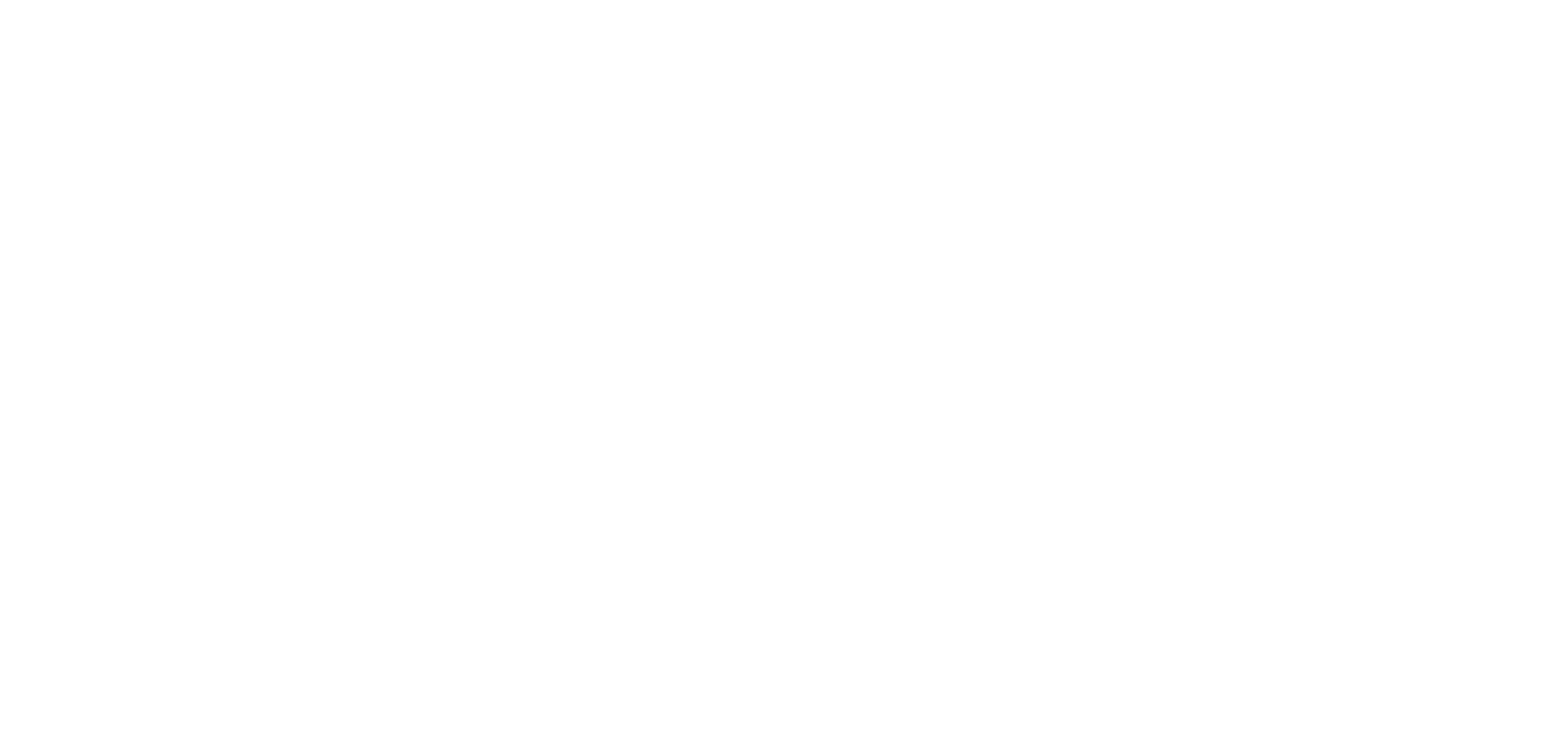
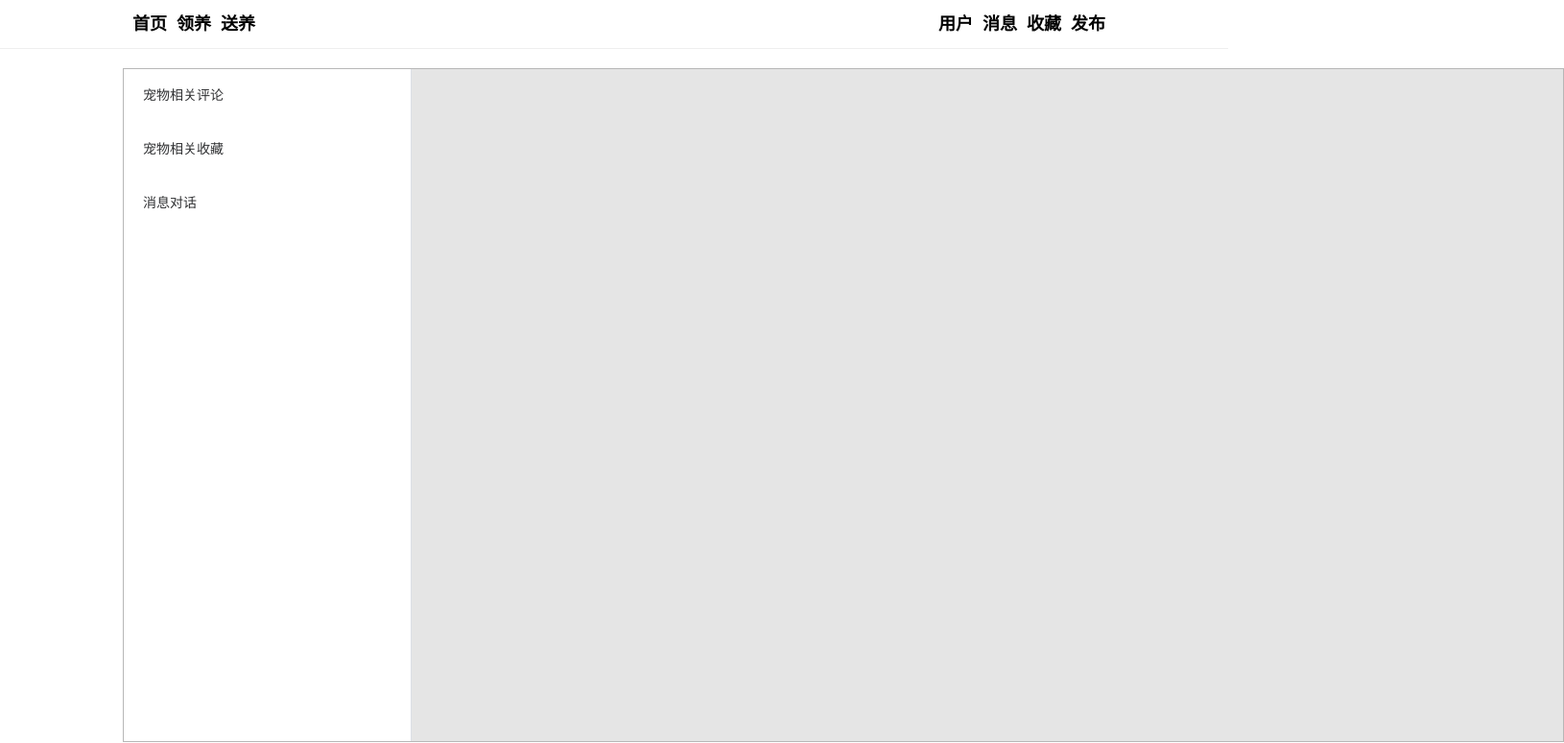
Before and after one commit to LinliR/pet, a Vue app: page /review in a window 1280 px wide. Before the commit this address had no page. Shown: the top 774 px of the page at 96% size, 1630 px wide, since content can reach past the window. Built offline with nearby package versions, Linux system fonts and the light colour scheme.

Commit message:
用户宠物信息

```diff
--- a/src/components/user/message/message.vue
+++ b/src/components/user/message/message.vue
@@ -1,11 +1,102 @@
-<script setup>
+<template>
+  <div class="content">
+    <div class="message-left">
+      <el-menu style="height: 700px;"
+               default-active="2"
+               class="el-menu-vertical-demo"
+      >
+        <el-menu-item v-for="item in nav" @click="showView(item)">
+          {{ item.name }}
+        </el-menu-item>
+      </el-menu>
+    </div>
+    <div class="message-right">
+      <div v-if="reviewFlag">
+        <review></review>
+      </div>
+      <div v-if="collectionFlag">
+        <collection></collection>
+      </div>
+      <div v-if="dialogueFlag">
+        <dialogue></dialogue>
+      </div>
+    </div>
 
+  </div>
+</template>
+
+<script>
+import review from "./operation/review.vue";
+import Collection from "./operation/collection.vue";
+import Dialogue from "@/components/user/message/operation/dialogue.vue";
+
+export default {
+  components: {
+    Dialogue,
+    Collection,
+    review,
+  },
+  data: function () {
+    return {
+      nav :[
+        {
+          name:'宠物相关评论',
+          router:'review'
+        },
+        {
+          name:'宠物相关收藏',
+          router:'collection'
+        },
+        {
+          name:'消息对话',
+          router:'dialogue'
+        }
+      ],
+      reviewFlag :false,
+      collectionFlag:false,
+      dialogueFlag:false,
+    }
+  },
+  methods:{
+    showView:function (item) {
+      console.log(item)
+      this.reviewFlag = false;
+      this.collectionFlag = false;
+      this.dialogueFlag = false
+      switch (item.router) {
+        case 'review':
+          this.reviewFlag = true;
+          break
+        case 'collection':
+          this.collectionFlag = true;
+          break
+        case 'dialogue' :
+          this.dialogueFlag = true;
+          break
+      }
+    }
+  }
+}
 </script>
 
-<template>
-  message
-</template>
+<style scoped>
+.content {
+  width: 1500px;
+  height: 700px;
+  background: rgba(0, 0, 0, 0.1);
+  border: 1px solid rgba(0, 0, 0, 0.2);
+}
 
-<style scoped>
+.message-left {
+  width: 300px;
+  display: inline-block;
+  float: left;
+}
 
+.message-right {
+  width: 1200px;
+  display: inline-block;
+  overflow-y: scroll;
+  height: 700px;
+}
 </style>
--- /dev/null
+++ b/src/components/user/message/operation/collection.vue
@@ -0,0 +1,37 @@
+<template>
+  <div class="review" >
+    <div class="review-info" v-for="item in 15">
+      <img src="" style="background: rgba(0,0,0,0.1);width: 50px;height:50px;float: left" />
+      <div style="float: left;">
+        <div>
+          userName
+        </div>
+        <div style="margin-left: 50px;">
+          收藏了 xxx 宠物
+        </div>
+      </div>
+      <img src="" style="background: rgba(0,0,0,0.1);width: 50px;height:50px;float: right" />
+    </div>
+  </div>
+
+</template>
+
+<script>
+export default {
+  name: 'collection',
+}
+</script>
+
+<style scoped>
+.review{
+  height: 300px;
+}
+.review-info{
+  height: 54px;
+  width: 80%;
+  margin-left: 30px;
+  margin-top: 10px;
+  background: rgba(0,0,0,0.1);
+  float: left;
+}
+</style>
--- /dev/null
+++ b/src/components/user/message/operation/dialogue.vue
@@ -0,0 +1,57 @@
+<template>
+  <div class="dia">
+    <div class="dia-info"  v-for="item in 15">
+      <div v-if="item % 2 === 0">
+        <img src="" style="background: rgba(0,0,0,0.1);width: 50px;height:50px;float: left" />
+        <div style="float: left;">
+          <div>
+            用户名
+          </div>
+          <div style="margin-left: 20px;">
+            消息消息消息消息消息消息
+          </div>
+        </div>
+      </div>
+      <div v-if="item % 2 !== 0">
+        <div style="float:left;">
+          <div style="width: 880px;text-align: right">
+            用户名sadasd
+          </div>
+          <div style="width: 860px;text-align: right;margin-right: 20px;">
+            消息消息消息消息消息消息dasdasdsds
+          </div>
+        </div>
+        <img src="" style="background: rgba(0,0,0,0.1);width: 50px;height:50px;float: right" />
+      </div>
+
+    </div>
+  </div>
+  <el-card class="message">
+    dasds
+  </el-card>
+
+</template>
+
+<script>
+export default {
+  name: 'collection',
+}
+</script>
+
+<style scoped>
+.dia{
+  height: 500px;
+  overflow-y: scroll;
+}
+.dia-info{
+  height: 54px;
+  width: 80%;
+  margin-left: 30px;
+  margin-top: 10px;
+  background: rgba(0,0,0,0.1);
+  float: left;
+}
+.message{
+  height: 198px;
+}
+</style>
--- /dev/null
+++ b/src/components/user/message/operation/review.vue
@@ -0,0 +1,37 @@
+<template>
+  <div class="review" >
+    <div class="review-info" v-for="item in 15">
+      <img src="" style="background: rgba(0,0,0,0.1);width: 50px;height:50px;float: left" />
+      <div style="float: left;">
+        <div>
+          userName
+        </div>
+        <div style="margin-left: 50px;">
+          userDesc
+        </div>
+      </div>
+      <img src="" style="background: rgba(0,0,0,0.1);width: 50px;height:50px;float: right" />
+    </div>
+  </div>
+
+</template>
+
+<script>
+export default {
+  name: 'review',
+}
+</script>
+
+<style scoped>
+.review{
+  height: 300px;
+}
+.review-info{
+  height: 54px;
+  width: 80%;
+  margin-left: 30px;
+  margin-top: 10px;
+  background: rgba(0,0,0,0.1);
+  float: left;
+}
+</style>
--- a/src/components/user/nav/nav.vue
+++ b/src/components/user/nav/nav.vue
@@ -64,7 +64,6 @@ export default {
   },
   methods: {
     routerPush: function (nav) {
-      if (nav.router === "center" || nav.router === "publish") {
       var userId = localStorage.getItem("userId");
       if (!userId) {
         this.$router.push({
@@ -72,7 +71,7 @@ export default {
         })
         return;
       }
-      }
+
       this.$router.push(nav.router)
     }
   },
--- a/src/router/index.js
+++ b/src/router/index.js
@@ -32,6 +32,18 @@ const router = createRouter({
                     path: '/message',
                     name: 'message',
                     component: () => import("../components/user/message/message.vue"),
+                    children:[
+                        {
+                            path: '/review',
+                            name: 'review',
+                            component: () => import("../components/user/message/operation/review.vue"),
+                        },
+                        {
+                            path: '/collection',
+                            name: 'collection',
+                            component: () => import("../components/user/message/operation/collection.vue"),
+                        }
+                    ]
                 },
                 {
                     path: '/collection',
```
Lines whose indentation alone changed are shown as unchanged.
